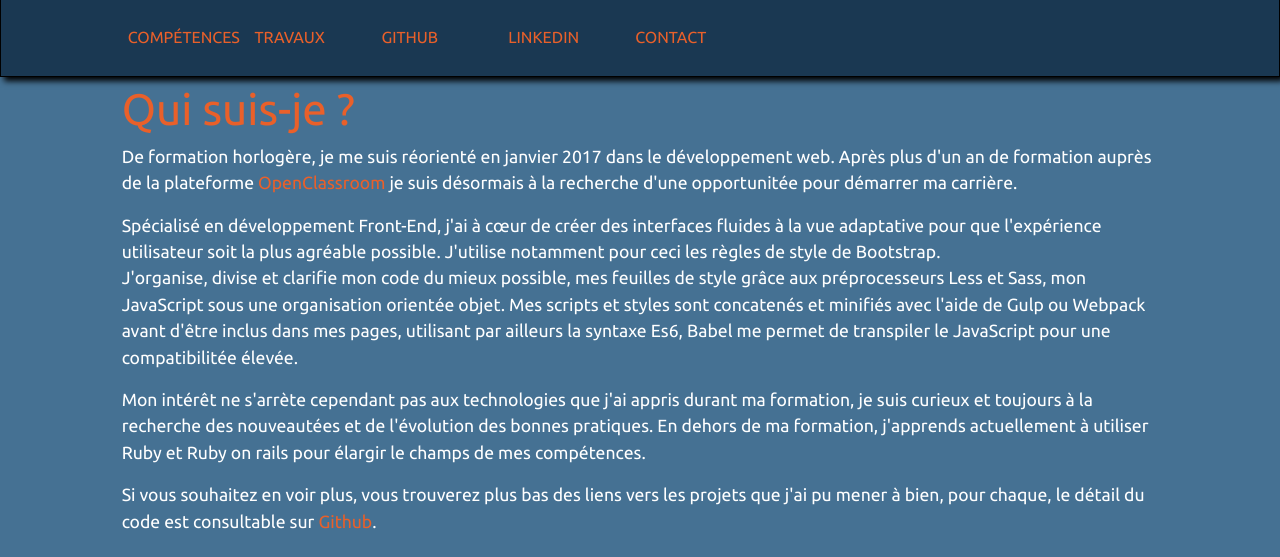
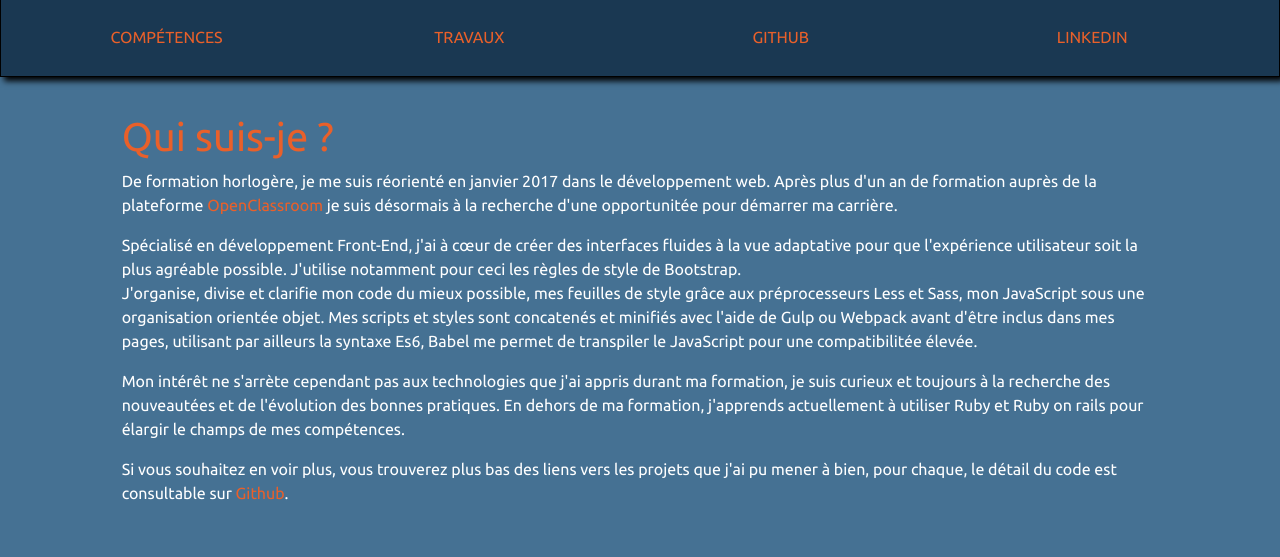
Before and after one commit to FordLambert/site-perso-2.0, a plain HTML site: page index.html in a window 1280 px wide. Shown: the part 243-800 px from the top of the page. Drawn offline with nearby package versions, Linux system fonts and the light colour scheme.

Commit message:
Navbar placement changes and responsive corrections

```diff
--- a/index.html
+++ b/index.html
@@ -27,37 +27,32 @@
                     </div>
                 </div>
 
-                <nav class="col-12 navbar navbar-expand-lg">
+                <nav class="col-12 navbar navbar-expand-md">
 
-                        <div class="row">
+                        <div class="row navbar-row">
                             <button class="navbar-toggler navbar-dark" type="button" data-toggle="collapse" data-target="#navbarNavAltMarkup" aria-controls="navbarNavAltMarkup" aria-expanded="false" aria-label="Toggle navigation">
                                 <span class="navbar-toggler-icon"></span>
                             </button>
                             <div class="collapse navbar-collapse" id="navbarNavAltMarkup">
-                                <div class="navbar-nav">
-                                    <div class="offset-1 col-2">
-                                        <div class="link offset-3 col-6">
-                                            <a class="nav-item nav-link active" href="#">Compétences<span class="sr-only">(current)</span></a>
+                                <div class="navbar-nav text-center">
+                                    <div class="col-3">
+                                        <div class="link col-12 offset-3 col-lg-6">
+                                            <a class="nav-item nav-link" href="#skills">Compétences</a>
                                         </div>
                                     </div>
-                                    <div class="col-2">
-                                        <div class="link offset-3 col-6">
-                                            <a class="nav-item nav-link" href="#">Travaux</a>
+                                    <div class="col-3">
+                                        <div class="link col-12 offset-3 col-lg-6">
+                                            <a class="nav-item nav-link" href="#projects">Travaux</a>
                                         </div>
                                     </div>
-                                    <div class="col-2">
-                                        <div class="link offset-3 col-6">
-                                            <a class="nav-item nav-link" href="#">Github</a>
+                                    <div class="col-3">
+                                        <div class="link col-12 offset-3 col-lg-6">
+                                            <a class="nav-item nav-link" href="https://github.com/FordLambert">Github</a>
                                         </div>
                                     </div>
-                                    <div class="col-2">
-                                        <div class="link offset-3 col-6">
-                                            <a class="nav-item nav-link" href="#">Linkedin</a>
-                                        </div>
-                                    </div>
-                                    <div class="col-2">
-                                        <div class="link offset-3 col-6">
-                                            <a class="nav-item nav-link" href="#">Contact</a>
+                                    <div class="col-3">
+                                        <div class="link col-12 offset-3 col-lg-6">
+                                            <a class="nav-item nav-link" href="https://www.linkedin.com/in/colin-lambert/">Linkedin</a>
                                         </div>
                                     </div>
                                 </div>
@@ -93,7 +88,7 @@
                 </div>
             </section>
 
-            <section class="skills-section row">
+            <section class="skills-section row" id="skills">
                 <a name="#A2"></a>
                 <div class="offset-1 col-10 skills text-center">
                     <h3><span class="d-none d-sm-block">Domaines de </span>compétences</h3>
@@ -165,7 +160,7 @@
                 </div>
             </section>
 
-            <section class="projects-section row">
+            <section class="projects-section row" id="projects">
                 <a name="#A3"></a>
                 <div class="offset-1 col-10 projects text-center">
                     <h3>Travaux</h3>
--- a/sass/pages/index.scss
+++ b/sass/pages/index.scss
@@ -4,7 +4,6 @@ h3 {
 
 .intro-section {
     background-color: $light-blue;
-    //height: 100vh;
 
     .intro-text {
         font-size: 0.9em;
@@ -16,7 +15,7 @@ h3 {
         height: 60vh;
 
         .intro-text {
-            font-size: 1.1em;
+            font-size: 1em;
             margin-top: 0px;
             margin-bottom: 0px;
         }
@@ -25,12 +24,7 @@ h3 {
 }
 
 .skills-section {
-
     background-color: $dark-blue;
-
-    @include media-breakpoint-up(xl) {
-        //height: 100vh;
-    }
 
     .skill-row {
         margin-top: 10vh;
@@ -52,6 +46,10 @@ h3 {
 
         display: flex;
         align-items: center;
+    }
+
+    ul {
+        padding-left: 0px;
     }
 
     li {
--- a/sass/partials/nav.scss
+++ b/sass/partials/nav.scss
@@ -39,8 +39,11 @@ nav {
 
     }
 
-
     .navbar-toggler {
         border-color: $orange;
     }
+
+    .navbar-row, .navbar-nav {
+        width: 100%;
+    }
 }
```
Also changed, not shown: dist/styles.css.
